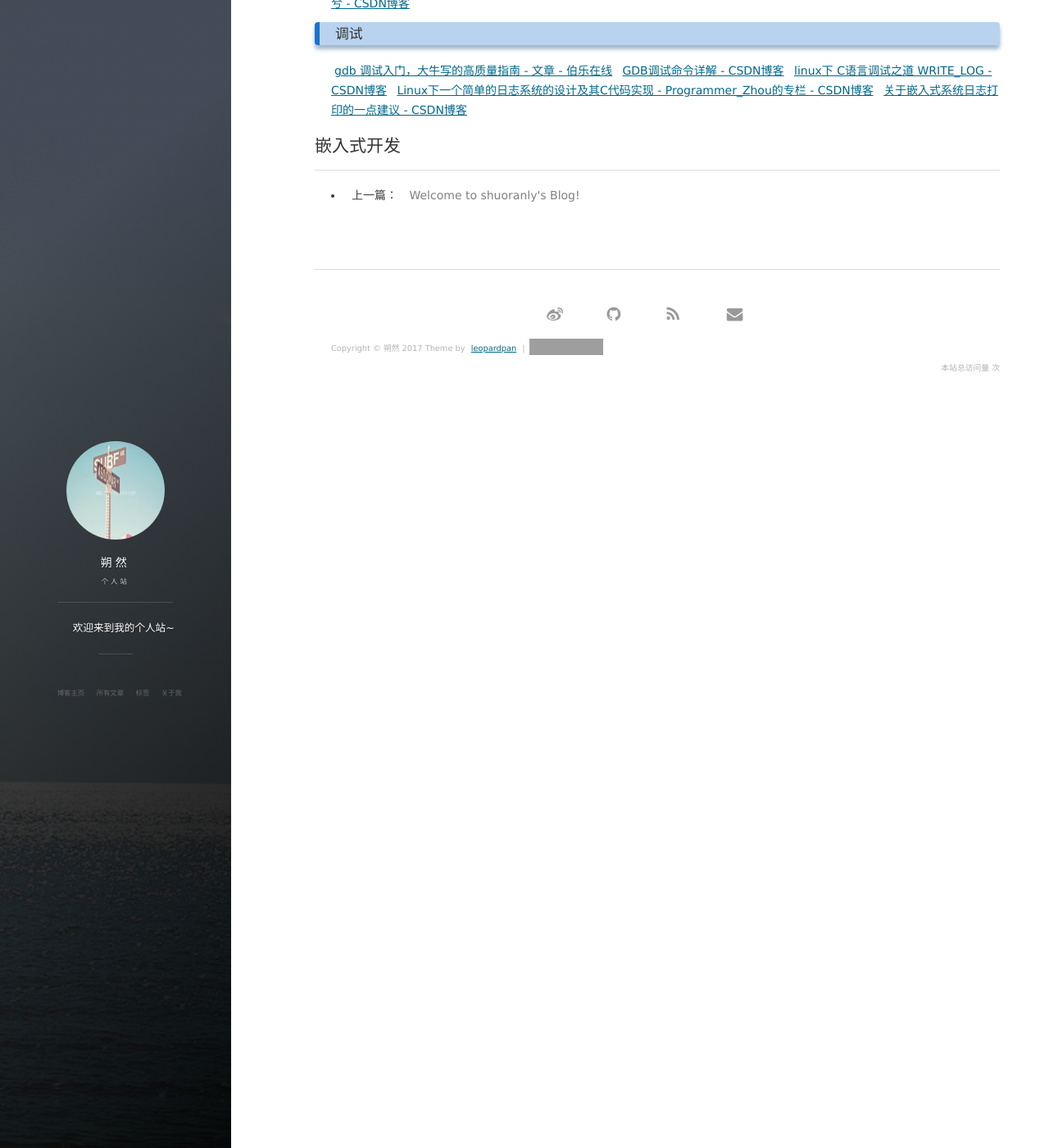
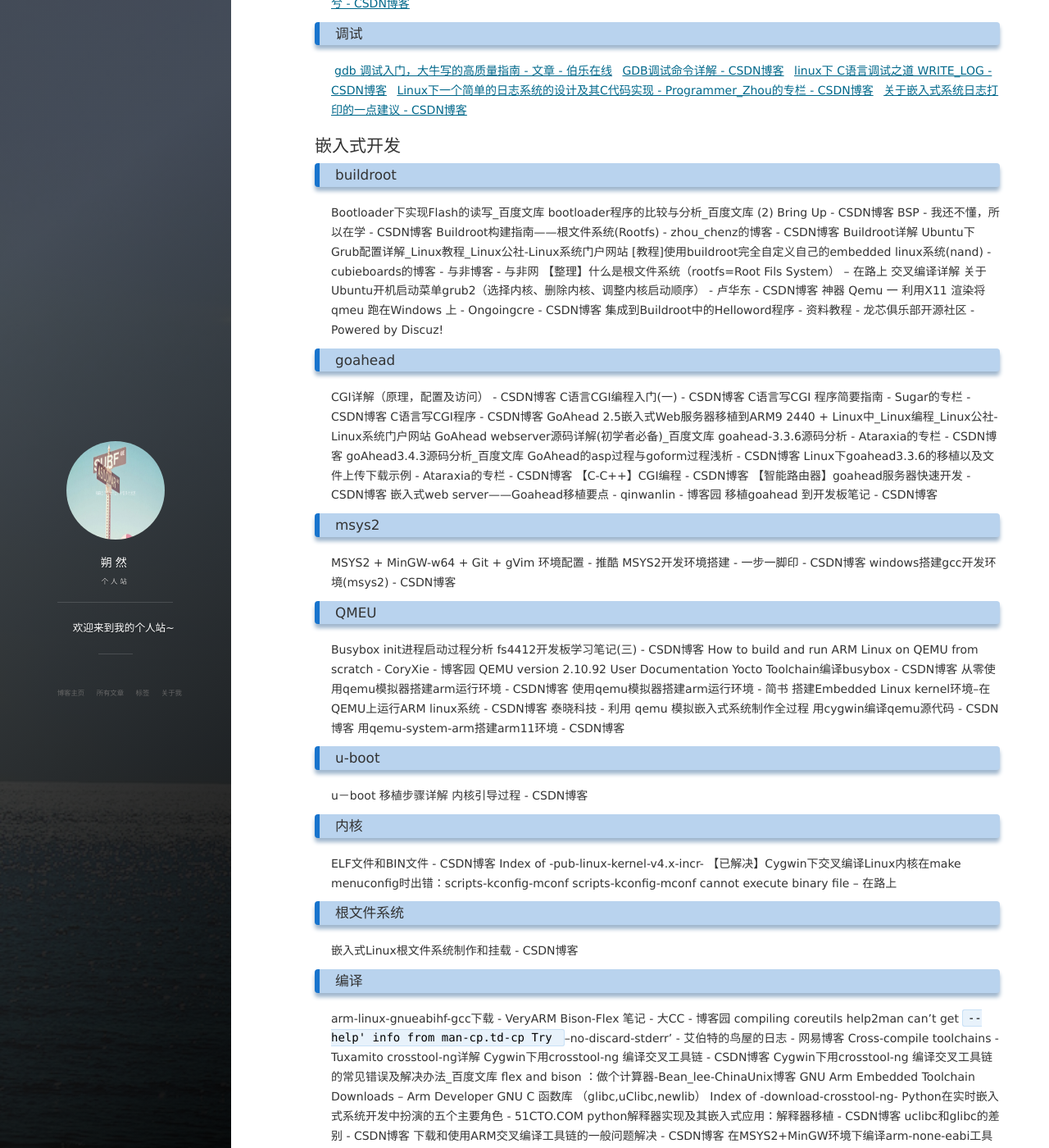
Before and after one commit to shuoranly/shuoranly.github.io, a Jekyll site: the page built from _posts/2017-12-18-web_links.markdown, in a window 1280 px wide and 1400 px high, scrolled down 885 px. Shown: the whole window at 82% size. Built offline with Jekyll 4.4.1, drawn with Linux system fonts in a browser that asks for light colours; nearby versions of some CDN libraries; comment, search, counter and statistics services are not loaded; some of the changed text lies outside the part shown; grey boxes are pictures that could not be loaded.

Commit message:
Update 2017-12-18-web_links.markdown

```diff
--- a/_posts/2017-12-18-web_links.markdown
+++ b/_posts/2017-12-18-web_links.markdown
@@ -51,3 +51,111 @@ tags: Link
 
 
 ## 嵌入式开发
+<h3>buildroot</h3>
+Bootloader下实现Flash的读写_百度文库
+bootloader程序的比较与分析_百度文库 (2)
+Bring Up - CSDN博客
+BSP - 我还不懂，所以在学 - CSDN博客
+Buildroot构建指南——根文件系统(Rootfs) - zhou_chenz的博客 - CSDN博客
+Buildroot详解
+Ubuntu下Grub配置详解_Linux教程_Linux公社-Linux系统门户网站
+[教程]使用buildroot完全自定义自己的embedded linux系统(nand) - cubieboards的博客 - 与非博客 - 与非网
+【整理】什么是根文件系统（rootfs=Root Fils System） – 在路上
+交叉编译详解
+关于Ubuntu开机启动菜单grub2（选择内核、删除内核、调整内核启动顺序） - 卢华东 - CSDN博客
+神器 Qemu 一 利用X11 渲染将qmeu 跑在Windows 上 - Ongoingcre - CSDN博客
+集成到Buildroot中的Helloword程序 - 资料教程 - 龙芯俱乐部开源社区 - Powered by Discuz!
+
+<h3>goahead</h3>
+CGI详解（原理，配置及访问） - CSDN博客
+C语言CGI编程入门(一) - CSDN博客
+C语言写CGI 程序简要指南 - Sugar的专栏 - CSDN博客
+C语言写CGI程序 - CSDN博客
+GoAhead 2.5嵌入式Web服务器移植到ARM9 2440 + Linux中_Linux编程_Linux公社-Linux系统门户网站
+GoAhead webserver源码详解(初学者必备)_百度文库
+goahead-3.3.6源码分析 - Ataraxia的专栏 - CSDN博客
+goAhead3.4.3源码分析_百度文库
+GoAhead的asp过程与goform过程浅析 - CSDN博客
+Linux下goahead3.3.6的移植以及文件上传下载示例 - Ataraxia的专栏 - CSDN博客
+【C-C++】CGI编程 - CSDN博客
+【智能路由器】goahead服务器快速开发 - CSDN博客
+嵌入式web server——Goahead移植要点 - qinwanlin - 博客园
+移植goahead 到开发板笔记 - CSDN博客
+
+<h3>msys2</h3>
+MSYS2 + MinGW-w64 + Git + gVim 环境配置 - 推酷
+MSYS2开发环境搭建 - 一步一脚印 - CSDN博客
+windows搭建gcc开发环境(msys2) - CSDN博客
+
+<h3>QMEU</h3>
+Busybox init进程启动过程分析
+fs4412开发板学习笔记(三) - CSDN博客
+How to build and run ARM Linux on QEMU from scratch - CoryXie - 博客园
+QEMU version 2.10.92 User Documentation
+Yocto Toolchain编译busybox - CSDN博客
+从零使用qemu模拟器搭建arm运行环境 - CSDN博客
+使用qemu模拟器搭建arm运行环境 - 简书
+搭建Embedded Linux kernel环境--在QEMU上运行ARM linux系统 - CSDN博客
+泰晓科技 - 利用 qemu 模拟嵌入式系统制作全过程
+用cygwin编译qemu源代码 - CSDN博客
+用qemu-system-arm搭建arm11环境 - CSDN博客
+
+<h3>u-boot</h3>
+u－boot 移植步骤详解
+内核引导过程 - CSDN博客
+
+<h3>内核</h3>
+ELF文件和BIN文件 - CSDN博客
+Index of -pub-linux-kernel-v4.x-incr-
+【已解决】Cygwin下交叉编译Linux内核在make menuconfig时出错：scripts-kconfig-mconf scripts-kconfig-mconf cannot execute binary file – 在路上
+
+<h3>根文件系统</h3>
+嵌入式Linux根文件系统制作和挂载 - CSDN博客
+
+<h3>编译</h3>
+arm-linux-gnueabihf-gcc下载 - VeryARM
+Bison-Flex 笔记 - 大CC - 博客园
+compiling coreutils help2man can't get `--help' info from man-cp.td-cp Try `--no-discard-stderr' - 艾伯特的鸟屋的日志 - 网易博客
+Cross-compile toolchains - Tuxamito
+crosstool-ng详解
+Cygwin下用crosstool-ng 编译交叉工具链 - CSDN博客
+Cygwin下用crosstool-ng 编译交叉工具链的常见错误及解决办法_百度文库
+flex and bison ：做个计算器-Bean_lee-ChinaUnix博客
+GNU Arm Embedded Toolchain Downloads – Arm Developer
+GNU C 函数库 （glibc,uClibc,newlib）
+Index of -download-crosstool-ng-
+Python在实时嵌入式系统开发中扮演的五个主要角色 - 51CTO.COM
+python解释器实现及其嵌入式应用：解释器移植 - CSDN博客
+uclibc和glibc的差别 - CSDN博客
+下载和使用ARM交叉编译工具链的一般问题解决 - CSDN博客
+在MSYS2+MinGW环境下编译arm-none-eabi工具链 - CSDN博客
+如何用flex+bison写语法分析器 - costaxu的个人页面
+浅析gcc、arm-linux-gcc和arm-elf-gcc的关系 - CSDN博客
+
+<h3>驱动相关</h3>
+I2C的一些函数赏析 - CSDN博客
+i2c设备驱动实例分析
+linux4.0 和linux2.6的区别_百度知道
+linux下I2C驱动架构全面分析 - CSDN博客
+Linux设备驱动之Ioctl控制 - LoveFM - 博客园
+Linux设备驱动之——I2C总线 - CSDN博客
+Linux设备驱动开发详解：基于最新的Linux4.0内核 文字版带书签，好书-CSDN下载
+Linux设备驱动模型之platform(平台)总线详解 - 涛少& - 博客园
+MTD系列 - 关于linux MTD的一些理解 - CSDN博客
+PCI总线原理 - CSDN博客
+platform驱动之probe函数 - CSDN博客
+Ubuntu+下构建内核源码树_图文教程 - u010154760的专栏 - CSDN博客
+内核新的ioctl方式--unlocked_ioctl和compat_ioctl(解决errorunknown field 'ioctl' specified in initializer) - CSDN博客
+在Linux下写一个简单的驱动程序 - amanlikethis - 博客园
+字符设备之register_chrdev与register_chrdev_region
+BCM 芯片SDK初始化 - ppw001的专栏 - CSDN博客
+BCM应用开发(笔记)-shaohui973-ChinaUnix博客
+Linux 引导过程内幕
+NOR闪存-NAND闪存是什么意思 - 电子发烧友网
+USTC Open Source Software Mirror
+What is ONIE (Open Network Install Environment) – Ethan Banks
+LPC总线介绍_百度文库
+SMBus与I2C的区别_三成菜鸟_新浪博客
+
+## 软件下载
+清华大学开源软件镜像站 Tsinghua Open Source Mirror
```
